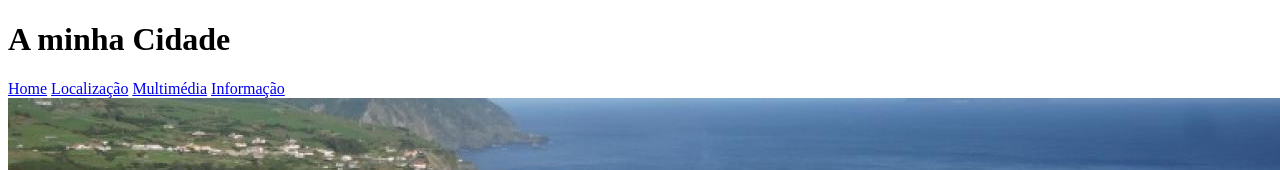
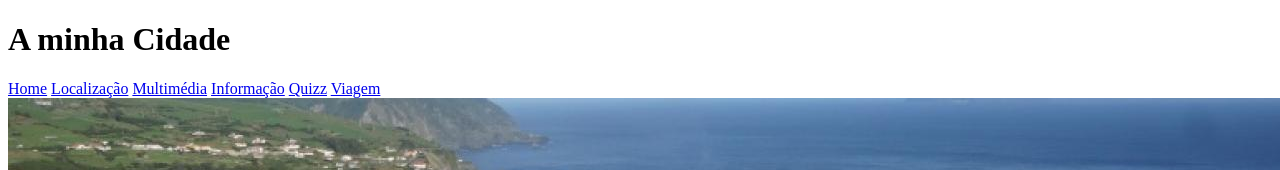
Before and after one commit to tiago-goncalves-a22201250/tiago-goncalves-a22201250.github.io, a plain HTML site: page lab3/index.html in a window 1280 px wide. Shown: the top 170 px of the page. Drawn offline with Linux system fonts and the light colour scheme.

Commit message:
Adicionado os links

```diff
--- a/lab3/index.html
+++ b/lab3/index.html
@@ -12,6 +12,8 @@
                 <a href="local.html">Localização</a>
                 <a href="multimedia.html">Multimédia</a>
                 <a href="info.html">Informação</a>
+                <a href="quizz.html">Quizz</a>
+                <a href="viagem.html">Viagem</a>
             </nav>
         </header>
         <main>
```
Also changed, not shown: lab3/info.html (+2 -0 lines), lab3/local.html (+2 -0 lines), lab3/multimedia.html (+2 -0 lines), lab3/quizz.html (+2 -0 lines), lab3/viagem.html (+2 -0 lines).
